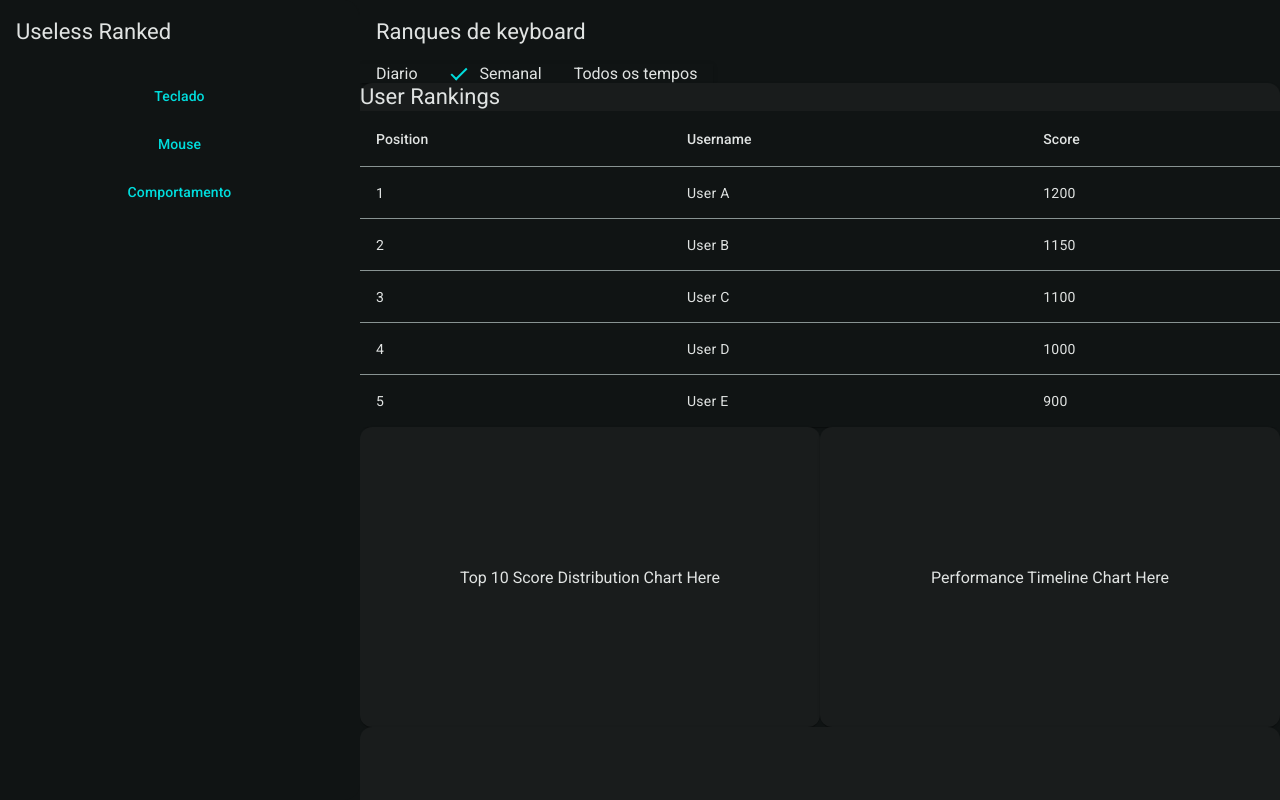
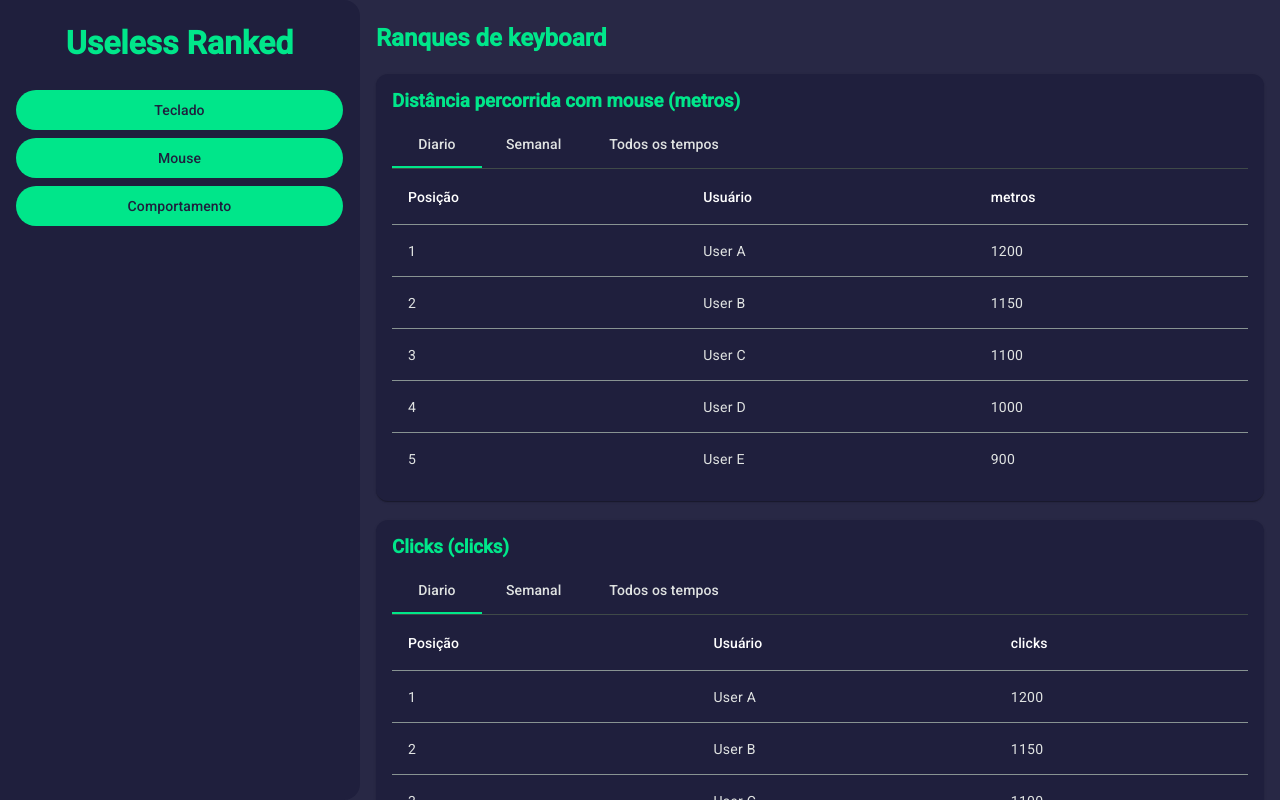
Before and after one commit to Hackaanjos/uselessRanked, an Angular app in the folder site/: page / in a window 1280 px wide. Built offline with nearby package versions, Linux system fonts and the light colour scheme.

Commit message:
feat: estilizando tela

```diff
--- a/site/src/app/app.component.html
+++ b/site/src/app/app.component.html
@@ -1,73 +1,105 @@
-<mat-sidenav-container class="h-screen bg-gray-50">
-    <mat-sidenav mode="side" opened class="w-64 bg-cyan-600 text-white">
-        <mat-toolbar color="primary">Useless Ranked</mat-toolbar>
+<mat-sidenav-container class="h-screen">
+    <mat-sidenav mode="side" opened>
+        <h1 class="title">
+            Useless Ranked
+        </h1>
         <mat-nav-list>
             <mat-list-item>
-                <button mat-button class="w-full text-left" (click)="selectRanking('keyboard')">Teclado</button>
+                <button mat-flat-button class="w-full text-left" (click)="selectRanking('keyboard')">Teclado</button>
             </mat-list-item>
             <mat-list-item>
-                <button mat-button class="w-full text-left" (click)="selectRanking('mouse')">Mouse</button>
+                <button mat-flat-button class="w-full text-left" (click)="selectRanking('mouse')">Mouse</button>
             </mat-list-item>
             <mat-list-item>
-                <button mat-button class="w-full text-left" (click)="selectRanking('behavior')">Comportamento</button>
+                <button mat-flat-button class="w-full text-left" (click)="selectRanking('behavior')">Comportamento</button>
             </mat-list-item>
         </mat-nav-list>
     </mat-sidenav>
 
     <mat-sidenav-content>
-        <mat-toolbar color="accent">
-            <span>Ranques de {{ selectedRanking }}</span>
-        </mat-toolbar>
+        <h2 class="page-title">
+            Ranques de {{ selectedRanking }}
+        </h2>
 
-        <div class="p-4">
-            <!-- Period Selector -->
-            <mat-button-toggle-group [(ngModel)]="period" appearance="legacy">
-                <mat-button-toggle value="day">Diario</mat-button-toggle>
-                <mat-button-toggle value="week">Semanal</mat-button-toggle>
-                <mat-button-toggle value="all-time">Todos os tempos</mat-button-toggle>
-            </mat-button-toggle-group>
-
-            <!-- User Ranking Table -->
-            <mat-card class="mt-4">
-                <mat-card-title>User Rankings</mat-card-title>
-                <div class="overflow-x-auto">
-                    <table mat-table [dataSource]="rankings" class="mat-elevation-z1 w-full">
-
+        <div class="page-content">
+            <ng-template ngFor let-item [ngForOf]="rankings" let-i="index">
+                <mat-card>
+                    <mat-card-header>
+                        <h3 class="card-title">
+                            {{ item.name }} ({{ item.unit }})
+                        </h3>
+                    </mat-card-header>
+                    <mat-card-content>
+                        <mat-tab-group mat-stretch-tabs="false" mat-align-tabs="start">
+                            <mat-tab label="Diario">
+                                <table mat-table [dataSource]="item.ranking">
                                     <ng-container matColumnDef="position">
-                            <th mat-header-cell *matHeaderCellDef> Position </th>
+                                        <th mat-header-cell *matHeaderCellDef> Posição </th>
                                         <td mat-cell *matCellDef="let element; let i = index"> {{ i + 1 }} </td>
                                     </ng-container>
 
                                     <ng-container matColumnDef="name">
-                            <th mat-header-cell *matHeaderCellDef> Username </th>
+                                        <th mat-header-cell *matHeaderCellDef> Usuário </th>
                                         <td mat-cell *matCellDef="let element"> {{ element.name }} </td>
                                     </ng-container>
 
                                     <ng-container matColumnDef="score">
-                            <th mat-header-cell *matHeaderCellDef> Score </th>
+                                        <th mat-header-cell *matHeaderCellDef>{{ item.unit }}</th>
                                         <td mat-cell *matCellDef="let element"> {{ element.score }} </td>
                                     </ng-container>
 
                                     <tr mat-header-row *matHeaderRowDef="['position', 'name', 'score']"></tr>
                                     <tr mat-row *matRowDef="let row; columns: ['position', 'name', 'score'];"></tr>
+                                </table>
+                            </mat-tab>
+                            <mat-tab label="Semanal">
+                                <table mat-table [dataSource]="item.ranking">
+                                    <ng-container matColumnDef="position">
+                                        <th mat-header-cell *matHeaderCellDef> Posição </th>
+                                        <td mat-cell *matCellDef="let element; let i = index"> {{ i + 1 }} </td>
+                                    </ng-container>
 
+                                    <ng-container matColumnDef="name">
+                                        <th mat-header-cell *matHeaderCellDef> Usuário </th>
+                                        <td mat-cell *matCellDef="let element"> {{ element.name }} </td>
+                                    </ng-container>
+
+                                    <ng-container matColumnDef="score">
+                                        <th mat-header-cell *matHeaderCellDef>{{ item.unit }}</th>
+                                        <td mat-cell *matCellDef="let element"> {{ element.score }} </td>
+                                    </ng-container>
+
+                                    <tr mat-header-row *matHeaderRowDef="['position', 'name', 'score']"></tr>
+                                    <tr mat-row *matRowDef="let row; columns: ['position', 'name', 'score'];"></tr>
                                 </table>
+                            </mat-tab>
+                            <mat-tab label="Todos os tempos">
+                                <table mat-table [dataSource]="item.ranking">
+                                    <ng-container matColumnDef="position">
+                                        <th mat-header-cell *matHeaderCellDef> Posição </th>
+                                        <td mat-cell *matCellDef="let element; let i = index"> {{ i + 1 }} </td>
+                                    </ng-container>
+
+                                    <ng-container matColumnDef="name">
+                                        <th mat-header-cell *matHeaderCellDef> Usuário </th>
+                                        <td mat-cell *matCellDef="let element"> {{ element.name }} </td>
+                                    </ng-container>
+
+                                    <ng-container matColumnDef="score">
+                                        <th mat-header-cell *matHeaderCellDef>{{ item.unit }}</th>
+                                        <td mat-cell *matCellDef="let element"> {{ element.score }} </td>
+                                    </ng-container>
+
+                                    <tr mat-header-row *matHeaderRowDef="['position', 'name', 'score']"></tr>
+                                    <tr mat-row *matRowDef="let row; columns: ['position', 'name', 'score'];"></tr>
+                                </table>
+                            </mat-tab>
+                        </mat-tab-group>
+                    </mat-card-content>
+                </mat-card>
+                <br>
+            </ng-template>
         </div>
-            </mat-card>
 
-
-            <!-- Placeholder Charts -->
-            <div class="flex flex-wrap gap-4 mt-4">
-                <mat-card class="flex-1 min-w-[300px] h-[300px] flex items-center justify-center">
-                    Top 10 Score Distribution Chart Here
-                </mat-card>
-                <mat-card class="flex-1 min-w-[300px] h-[300px] flex items-center justify-center">
-                    Performance Timeline Chart Here
-                </mat-card>
-                <mat-card class="w-full h-[300px] flex items-center justify-center">
-                    Metric Comparison Chart Here
-                </mat-card>
-            </div>
-        </div>
     </mat-sidenav-content>
 </mat-sidenav-container>
--- a/site/src/app/app.component.scss
+++ b/site/src/app/app.component.scss
@@ -0,0 +1,20 @@
+@use '@angular/material' as mat;
+
+.title {
+  width: 100%;
+  text-align: center;
+  padding: 1.5rem 1rem 1rem 1rem;
+}
+
+.page-title {
+  width: 100%;
+  padding: 1.5rem 1rem .4rem 1rem;
+}
+
+.card-title {
+  margin-bottom: .5rem;
+}
+
+.period {
+  padding: 1rem;
+}
--- a/site/src/app/app.component.ts
+++ b/site/src/app/app.component.ts
@@ -10,10 +10,12 @@ import { FormsModule } from '@angular/forms';
 import { MatTabsModule } from '@angular/material/tabs';
 import { PeriodType } from "../utils/enums/PeriodType";
 import { MetricModelGroup } from "../utils/enums/MetricModelGroup";
+import {NgFor, NgForOf} from "@angular/common";
 
 @Component({
     selector: 'app-root',
     imports: [
+        NgForOf, NgFor,
         MatTabsModule,
         MatSidenavModule,
         MatToolbarModule,
@@ -31,12 +33,28 @@ import { MetricModelGroup } from "../utils/enums/MetricModelGroup";
 export class AppComponent {
     selectedRanking: MetricModelGroup = 'keyboard';
     rankings = [
-        { name: 'User A', score: 1200 },
-        { name: 'User B', score: 1150 },
-        { name: 'User C', score: 1100 },
-        { name: 'User D', score: 1000 },
-        { name: 'User E', score: 900 },
-    ];
+        {
+            name: "Distância percorrida com mouse",
+            unit: "metros",
+            ranking: [
+                { name: 'User A', score: 1200 },
+                { name: 'User B', score: 1150 },
+                { name: 'User C', score: 1100 },
+                { name: 'User D', score: 1000 },
+                { name: 'User E', score: 900 },
+            ]
+        }, {
+            name: "Clicks",
+            unit: "clicks",
+            ranking: [
+                { name: 'User A', score: 1200 },
+                { name: 'User B', score: 1150 },
+                { name: 'User C', score: 1100 },
+                { name: 'User D', score: 1000 },
+                { name: 'User E', score: 900 },
+            ]
+        },
+    ]
     period: PeriodType = 'week';
 
     selectRanking(type: MetricModelGroup) {
--- a/site/src/styles.scss
+++ b/site/src/styles.scss
@@ -1,10 +1,91 @@
 @use "tailwind-import.scss";
+@use '@angular/material' as mat;
+
+$white-color: #ffffff;
+$red-color: #ff6347;
+$green-color: #00e68a;
+$matrix-green-color: #42c920;
+
+$primary-color: #1F1F3D;
+$primary-color-hover: #21213f;
+
+$secondary-color: #282845;
+$tertiary-color: #535374;
+
+$shadow-dark-color: #00000080;
+
+$container-primary-bg-color: #282845;
+
+$label-light-color: #cccccc;
+
+$input-bg-color: #514769;
+
+$input-font-active-color: #ffffff;
+
+$input-font-placeholder-color: #aaaaaa;
+
+$button-green-color: #00FF9C;
+$button-hover-green-color: #00e68a;
+$button-click-green-color: #0ca065;
+
+$button-red-color: #ff6347;
+$button-hover-red-color: #e05137;
+$button-click-red-color: #c14530;
+
+$button-font-dark-color: #282845;
+$button-font-light-color: #ffffff;
 
 html, body {
   height: 100%;
 }
 
+* {
+  margin: 0;
+  padding: 0;
+  box-sizing: border-box;
+}
+
 body {
+  font-family: Roboto, "Helvetica Neue", sans-serif;
   margin: 0;
-  font-family: Roboto, "Helvetica Neue", sans-serif;
+  color: $white-color;
+  height: 100dvh;
 }
+
+h1, h2, h3 {
+  color: $green-color;
+}
+
+@include mat.sidenav-overrides((
+  container-background-color: $primary-color,
+  content-background-color: $secondary-color,
+));
+
+@include mat.toolbar-overrides((
+    container-background-color: $secondary-color,
+));
+
+@include mat.tabs-overrides((
+  active-indicator-color: $green-color,
+  active-focus-indicator-color: $green-color,
+  active-hover-indicator-color: $green-color,
+));
+
+.page-content {
+  background-color: $secondary-color;
+  padding: 1rem;
+}
+
+@include mat.card-overrides((
+  elevated-container-color: $primary-color,
+));
+
+@include mat.button-overrides((
+  filled-container-color: $green-color,
+  filled-label-text-color: $primary-color,
+));
+
+@include mat.table-overrides((
+  background-color: $primary-color,
+  header-headline-color: white,
+));
```
Lines whose indentation alone changed are shown as unchanged.
